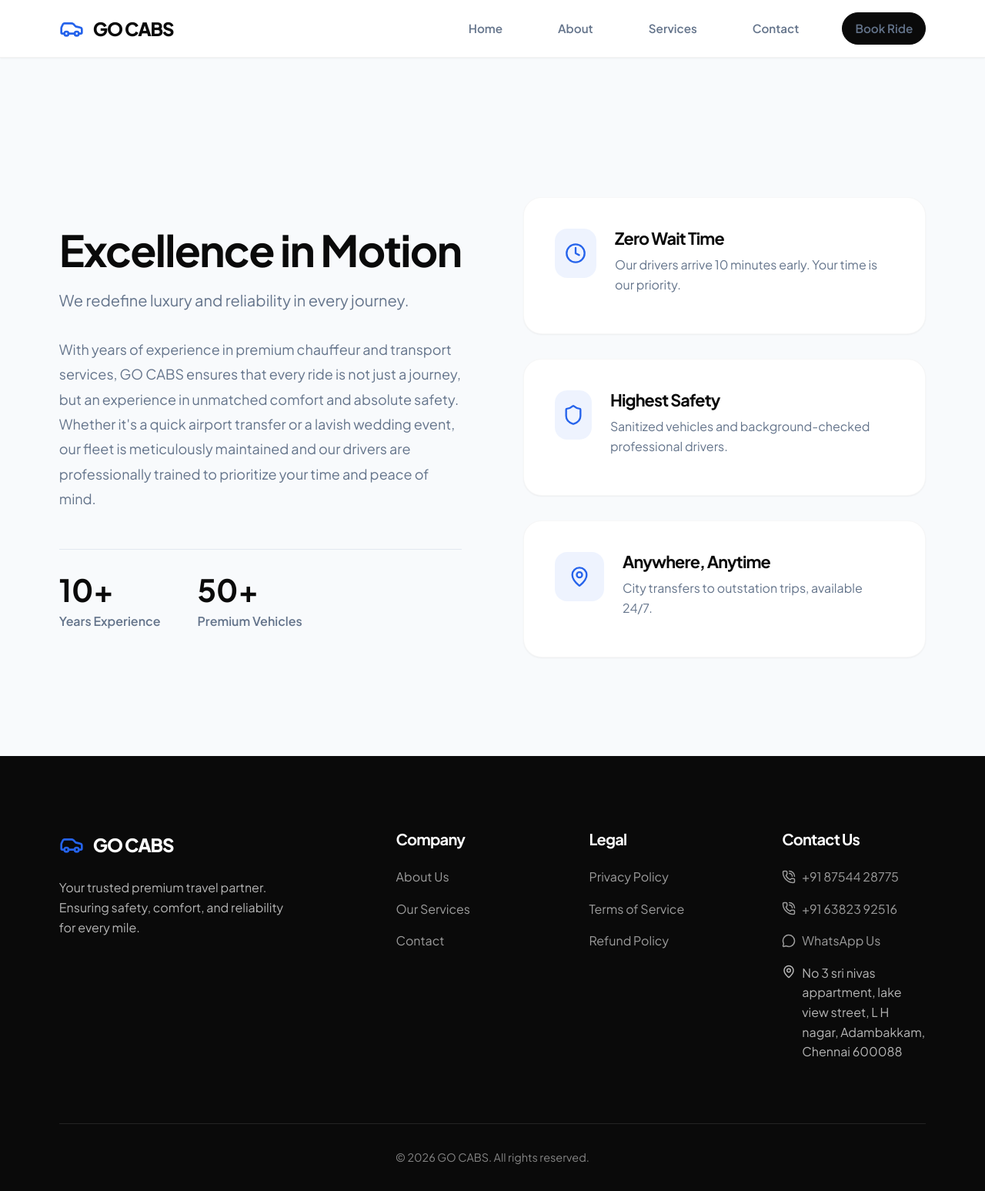
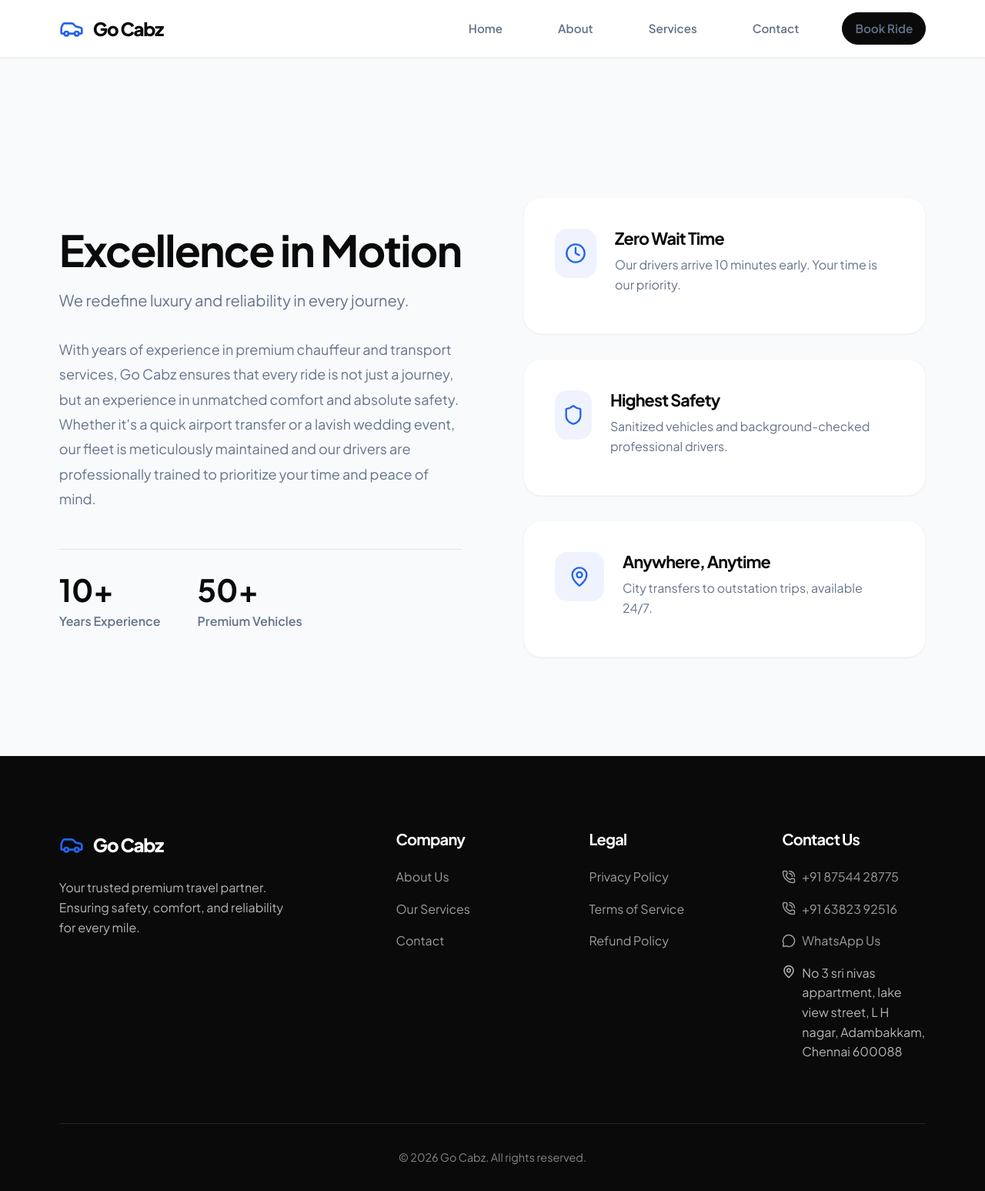
Before and after one commit to ragul-genz/travels, a React app in the folder drive-mat-main/frontend/: page /about in a window 1280 px wide. Shown: the whole page at 77% size. Built offline with nearby package versions, Linux system fonts and the light colour scheme; the HTML template or start-up script is replaced by a standard one.

Commit message:
Update branding to Go Cabz

```diff
--- a/drive-mat-main/frontend/src/components/Footer.jsx
+++ b/drive-mat-main/frontend/src/components/Footer.jsx
@@ -13,7 +13,7 @@ const Footer = () => {
         <div className="footer-brand">
           <Link to="/" className="logo-container" style={{ color: 'white', textDecoration: 'none' }}>
             <Car size={32} className="text-primary" style={{ color: 'var(--accent)' }} />
-            <span>GO CABS</span>
+            <span>Go Cabz</span>
           </Link>
           <p>Your trusted premium travel partner. Ensuring safety, comfort, and reliability for every mile.</p>
         </div>
@@ -59,7 +59,7 @@ const Footer = () => {
         </div>
       </div>
       <div className="footer-bottom">
-        <p>&copy; {new Date().getFullYear()} GO CABS. All rights reserved.</p>
+        <p>&copy; {new Date().getFullYear()} Go Cabz. All rights reserved.</p>
       </div>
     </footer>
   );
--- a/drive-mat-main/frontend/src/components/Navbar.jsx
+++ b/drive-mat-main/frontend/src/components/Navbar.jsx
@@ -25,7 +25,7 @@ const Navbar = () => {
     <nav className={`navbar ${scrolled ? 'scrolled' : ''}`}>
       <Link to="/" className="logo-container">
         <Car size={32} className="text-primary" style={{ color: 'var(--accent)' }} />
-        <span>GO CABS</span>
+        <span>Go Cabz</span>
       </Link>
       <div className="nav-links">
         <Link to="/">Home</Link>
--- a/drive-mat-main/frontend/src/pages/AboutPage.jsx
+++ b/drive-mat-main/frontend/src/pages/AboutPage.jsx
@@ -27,7 +27,7 @@ const AboutPage = () => {
             <h2 className="section-title">Excellence in Motion</h2>
             <p className="section-subtitle">We redefine luxury and reliability in every journey.</p>
             <p className="about-desc">
-              With years of experience in premium chauffeur and transport services, GO CABS ensures that every ride is not just a journey, but an experience in unmatched comfort and absolute safety. Whether it's a quick airport transfer or a lavish wedding event, our fleet is meticulously maintained and our drivers are professionally trained to prioritize your time and peace of mind.
+              With years of experience in premium chauffeur and transport services, Go Cabz ensures that every ride is not just a journey, but an experience in unmatched comfort and absolute safety. Whether it's a quick airport transfer or a lavish wedding event, our fleet is meticulously maintained and our drivers are professionally trained to prioritize your time and peace of mind.
             </p>
             <div className="about-stats">
               <div>
--- a/drive-mat-main/frontend/src/pages/AdminDashboard.jsx
+++ b/drive-mat-main/frontend/src/pages/AdminDashboard.jsx
@@ -80,9 +80,9 @@ const AdminDashboard = () => {
     <div className="admin-layout">
       {/* Sidebar */}
       <aside className="admin-sidebar">
-        <div className="sidebar-brand">
+        <div className="sidebar-logo">
           <Car size={24} className="text-primary" />
-          <span className="logo-text">GO CABS</span>
+          <span className="logo-text">Go Cabz</span>
         </div>
         <nav className="sidebar-nav">
           <a href="#" className="nav-item active"><LayoutDashboard size={20} /> Dashboard</a>
@@ -237,7 +237,8 @@ const AdminDashboard = () => {
           <div className="receipt-modal" onClick={e => e.stopPropagation()}>
             <div className="receipt-header">
               <h2>Booking Details</h2>
-              <p>GO CABS - The Ultimate Travel Experience</p>
+              <p>Go Cabz - The Ultimate Travel Experience</p>
+              <p>Thank you for choosing us!</p>
             </div>
             <div className="receipt-body">
               <div className="receipt-row">
--- a/drive-mat-main/frontend/src/pages/AdminLogin.jsx
+++ b/drive-mat-main/frontend/src/pages/AdminLogin.jsx
@@ -43,11 +43,10 @@ const AdminLogin = () => {
             <Lock size={32} className="text-primary" />
           </div>
           <h1>Admin Access</h1>
-          <p>Secure login for GO CABS administrators</p>
+          <p>Secure login for Go Cabz administrators</p>
         </div>
 
         {error && <div className="alert alert-error">{error}</div>}
-
         <form onSubmit={handleSubmit} className="admin-form">
           <div className="form-group input-with-icon">
             <label>Username</label>
```
